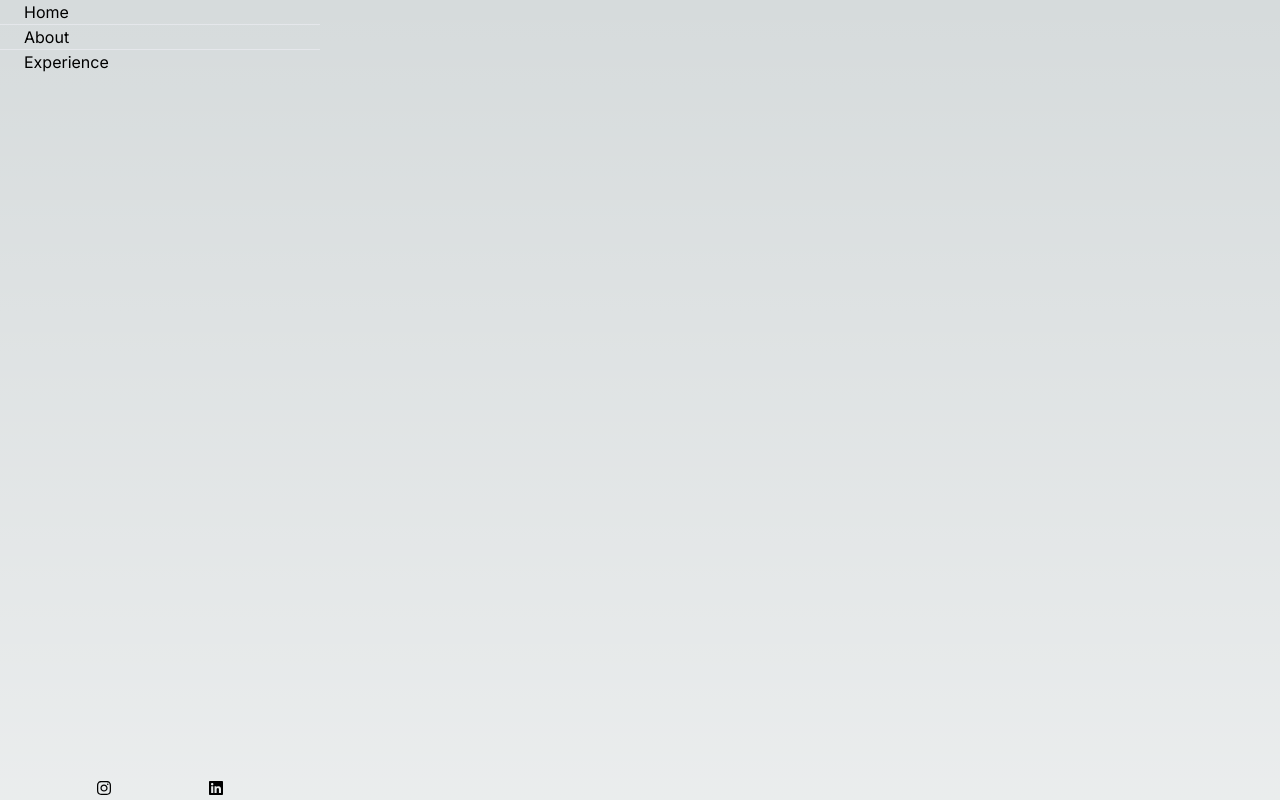
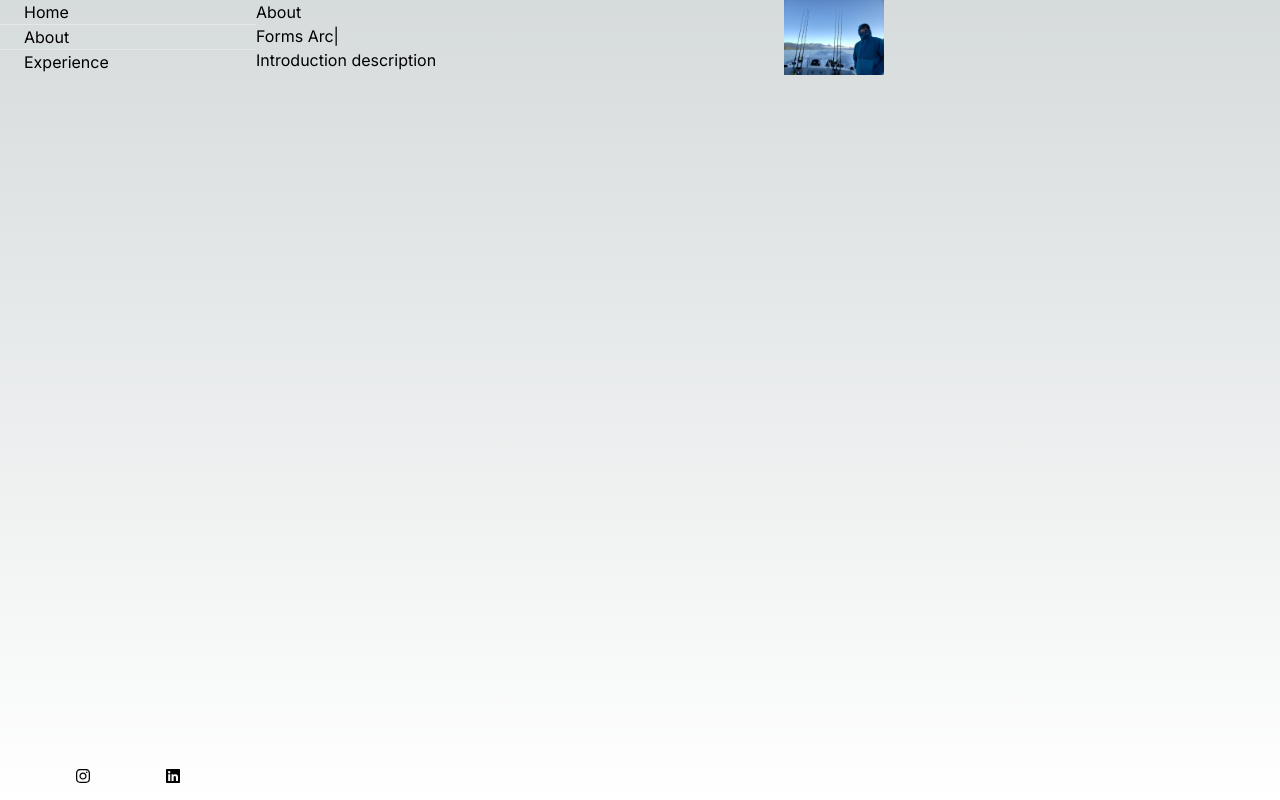
Before and after one commit to jaydray1/landing-port-2024, a Next.js app: page / in a window 1280 px wide. Shown: the top 800 px of the page. Built offline with nearby package versions, Linux system fonts and the light colour scheme.

Commit message:
play around with divs and rems.

```diff
--- a/app/page.tsx
+++ b/app/page.tsx
@@ -1,14 +1,16 @@
+import About from "@/components/About";
 import Nav from "@/components/Nav";
-import Image from "next/image";
+import { Fragment } from "react";
 
 export default function Home() {
   return (
-    <>
-      <Nav />
-      <main className="flex min-h-screen flex-col items-center justify-between p-24">
-        <div className="z-10 w-full max-w-5xl items-center justify-between font-mono text-sm lg:flex">
-        </div>
+    <div className="flex">
+      <div>
+        <Nav />
+      </div>
+      <main className="flex justify-center w-dvw">
+          <About />
       </main>
-    </>
+    </div>
   );
 }
--- /dev/null
+++ b/components/About.tsx
@@ -0,0 +1,19 @@
+'use client'
+
+import TypingAnimation from "@/utillities/Typer"
+import Image from 'next/image'
+
+const About = () => (
+    <section className="grid grid-cols-2 gap-8 w-[64rem]">
+        <div>
+            <h2>About</h2>
+            <TypingAnimation />
+            <p>Introduction description</p>
+        </div>
+        <div>
+            <Image src="/_big_about_me.jpg" alt="image of Jon-Michael Dreher" width={100} height={100} />
+        </div>
+    </section>
+)
+
+export default About
--- a/components/Nav.tsx
+++ b/components/Nav.tsx
@@ -5,7 +5,7 @@ import '@fortawesome/fontawesome-svg-core/styles.css'
 config.autoAddCss = false
 
 const Nav = () => (
-    <div className="flex flex-col w-[20rem] h-lvh justify-between">
+    <div className="flex flex-col w-[16rem] h-dvh justify-between">
         <nav>
             <a className="pl-6">Home</a>
             <hr />
@@ -14,7 +14,7 @@ const Nav = () => (
             <a className="pl-6">Experience</a>
         </nav>
 
-        <div className="flex justify-evenly">
+        <div className="flex justify-evenly pb-3">
             <a href="https://www.instagram.com/jdreher/" target="_blank" rel="noreferrer noopener">
             <FontAwesomeIcon icon={faInstagram} />
             </a>
```
